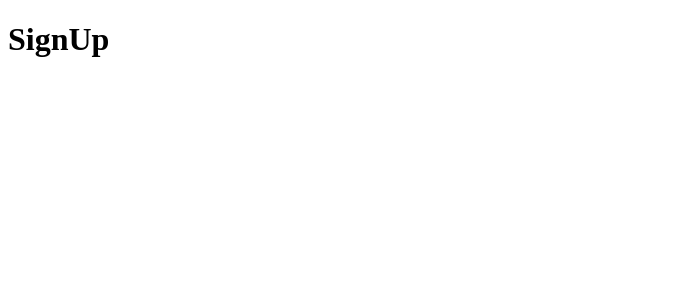
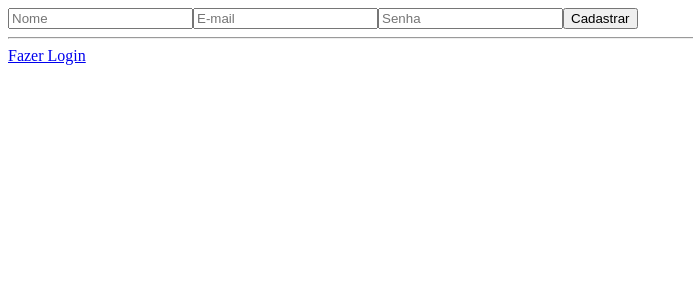
Before and after one commit to CJuniorJR/MinhaLista, a React (Create React App) app in the folder app/: page /signup in a window 1280 px wide. Shown: the top 300 px of the page, without its empty margins (0-693 px from the left). Built offline with nearby package versions, Linux system fonts and the light colour scheme; the HTML template or start-up script is replaced by a standard one.

Commit message:
Rotas SignIn e SignUp criadas

```diff
--- /dev/null
+++ b/app/src/pages/SignIn/index.js
@@ -0,0 +1,42 @@
+import React, { Component } from 'react';
+import { withRouter, Link } from 'react-router-dom';
+
+
+class SignIn extends Component {
+    state = {
+        email: '',
+        password: '',
+        error: ''
+    }
+
+
+    render() {
+        return (
+            <div className='container'>
+                <form onSubmit={alert('fui enviado')}>
+                    {this.state.error && <p>{this.state.error}</p>}
+
+                    <input
+                        type='email'
+                        placeholder='E-mail'
+                        onChange={e => this.setState({ email: e.target.value })}
+                    />
+
+                    <input
+                        type='password'
+                        placeholder='Senha'
+                        onChange={e => this.setState({ password: e.target.value })}
+                    />
+
+                    <button type='submit'>Entrar</button>
+                    <hr />
+                    <Link to='/signup'>Cadastrar-se</Link>
+
+                </form>
+            </div>
+        )
+    }
+
+}
+
+export default withRouter(SignIn);
--- /dev/null
+++ b/app/src/pages/SignUp/index.js
@@ -0,0 +1,47 @@
+import React, { Component } from 'react';
+import { Link, withRouter } from 'react-router-dom';
+
+class SignUp extends Component {
+    state = {
+        name: '',
+        email: '',
+        password: '',
+        error: ''
+    }
+
+
+    render() {
+        return (
+            <div className='container'>
+                <form onSubmit={alert('fui enviado')}>
+                    {this.state.error && <p>{this.state.error}</p>}
+
+                    <input
+                        type='text'
+                        placeholder='Nome'
+                        onChange={e => this.setState({ name: e.target.value })}
+                    />
+
+                    <input
+                        type='email'
+                        placeholder='E-mail'
+                        onChange={e => this.setState({ email: e.target.value })}
+                    />
+
+                    <input
+                        type='password'
+                        placeholder='Senha'
+                        onChange={e => this.setState({ password: e.target.value })}
+                    />
+
+                <button type='submit'>Cadastrar</button>
+                <hr />
+                <Link to='/'>Fazer Login</Link>
+
+                </form>
+            </div>
+        )
+    }
+}
+
+export default withRouter(SignUp);
--- a/app/src/routes.js
+++ b/app/src/routes.js
@@ -2,6 +2,10 @@ import React from 'react';
 import { BrowserRouter, Route, Switch, Redirect } from 'react-router-dom';
 
 import { isAuthenticated } from './services/auth';
+
+// import das paginas
+import SignUp from './pages/SignUp';
+import SignIn from './pages/SignIn';
 
 const PrivateRoute = ({ component: Component, ...rest }) => (
     <Route
@@ -19,8 +23,8 @@ const PrivateRoute = ({ component: Component, ...rest }) => (
 const Routes = () => (
     <BrowserRouter>
         <Switch>
-            <Route exact path="/" component={() => <h1>SignIn</h1>} />
-            <Route path="/signup" component={() => <h1>SignUp</h1>} />
+            <Route exact path="/" component={SignIn} />
+            <Route path="/signup" component={SignUp} />
             <PrivateRoute path="/app" component={() => <h1>Private Route</h1>} />
             <Route path="*" component={() => <h1>404 not found</h1>} />
         </Switch>
```
Also changed, not shown: app/src/pages/SignIn/styles.css (added), app/src/pages/SignUp/styles.css (added), 1 other file (tests, documents, lock files or other folders).
